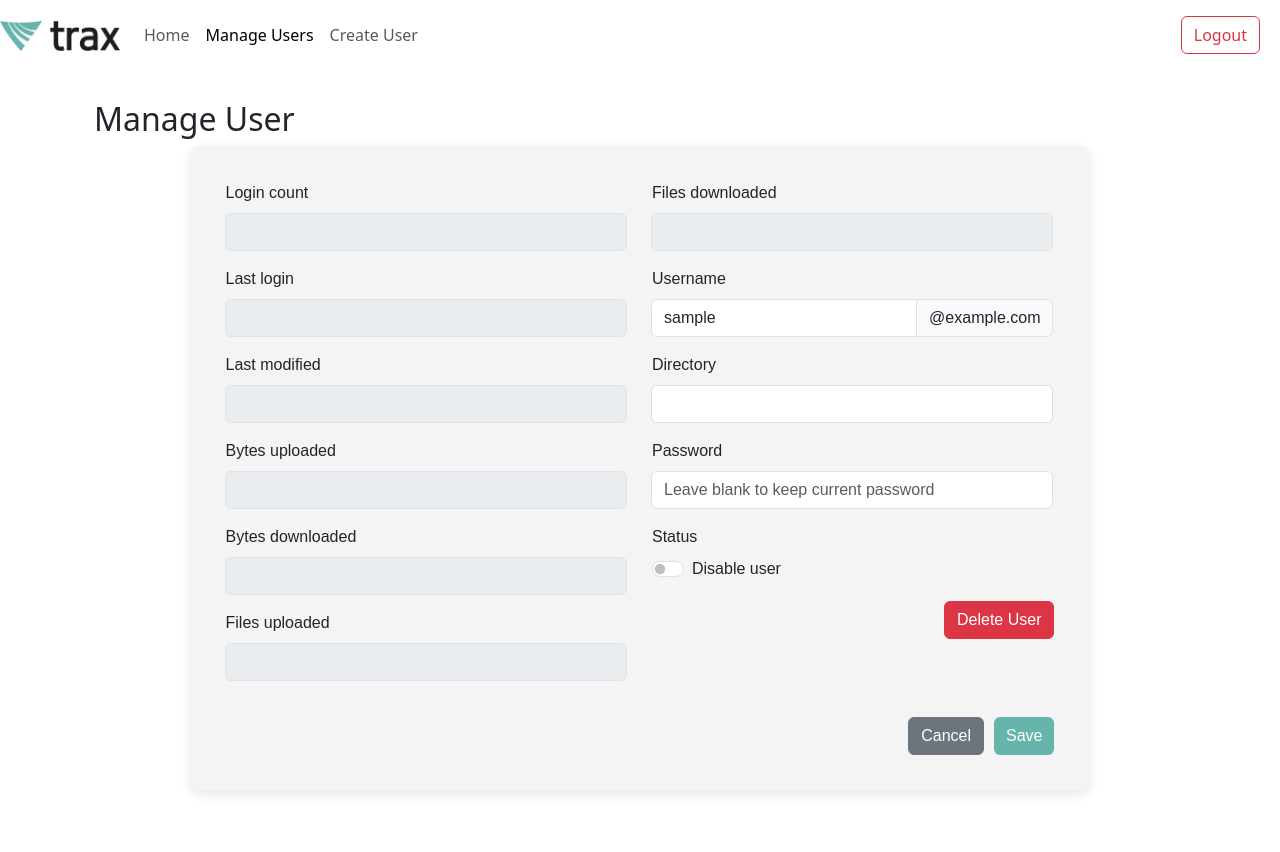
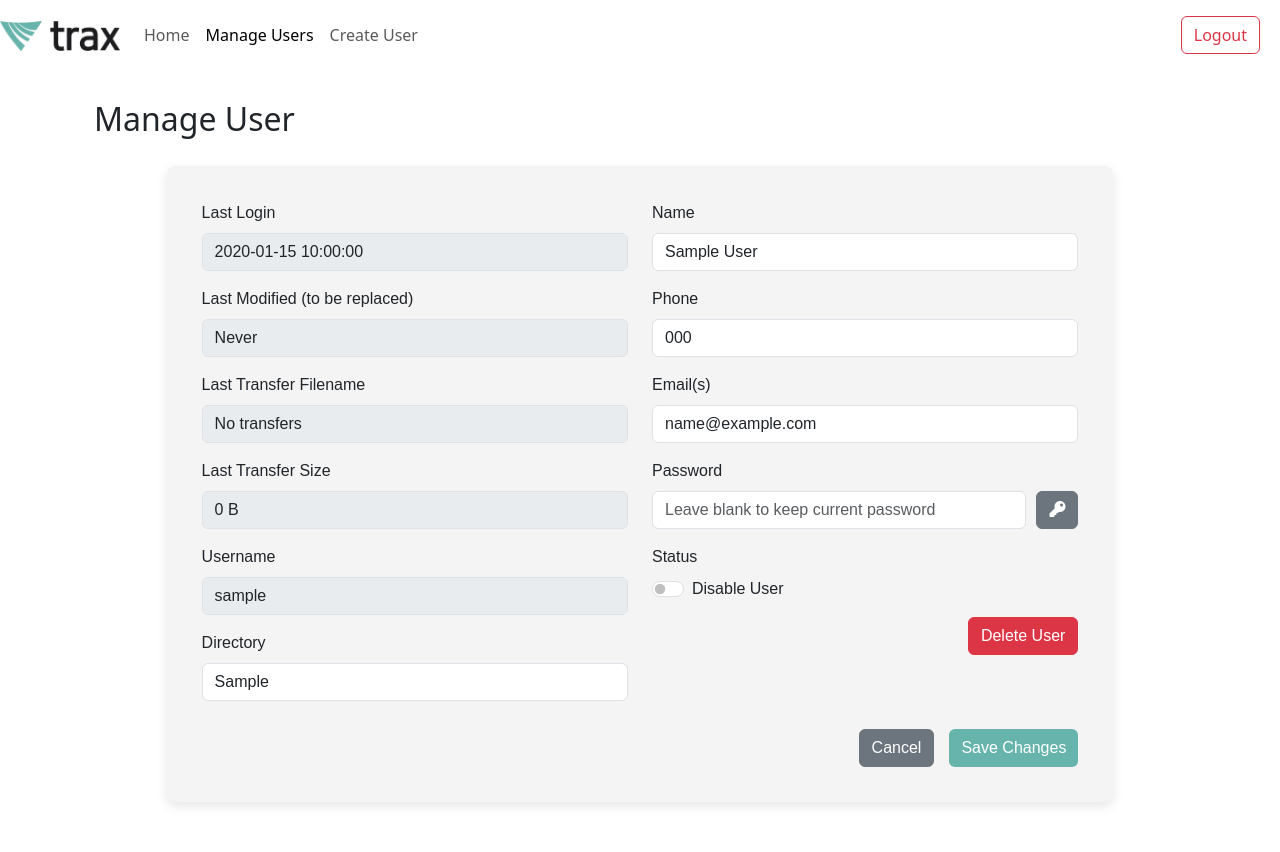
Before and after one commit to sanashii/proftpd_flask, a Flask app: a page that uses templates/manage_user_component.html in a window 1280 px wide. Before the commit the page ends 794 px from the top, so only its background shows below. Run offline with Flask 3, Linux system fonts and the light colour scheme; a user stored in the database is signed in; tables that the repository leaves empty hold one stand-in row (values such as "Sample post"); some libraries are stand-ins or nearby versions.

Commit message:
[UPDATED + TOFIX] manage user page contents + tofox delete functionality

```diff
--- a/app.py
+++ b/app.py
@@ -9,8 +9,21 @@
 import os
 
 app = Flask(__name__)
+
+@app.template_filter('datetime')
+def format_datetime(value):
+    if value is None:
+        return 'Never'
+    if isinstance(value, str):
+        try:
+            value = datetime.strptime(value, '%Y-%m-%d %H:%M:%S')
+        except ValueError:
+            return value
+    return value.strftime('%Y-%m-%d %H:%M:%S')
+
 app.config['SQLALCHEMY_DATABASE_URI'] = 'sqlite:///users.db'
-# app.config['SQLALCHEMY_DATABASE_URI'] = "mysql+mysqlconnector://proftpd_stage:C{7#iUoNc82@FXCEBFS0304?charset=utf8"
+# app.config['SQLALCHEMY_DATABASE_URI'] = "mysql+mysqlconnector://proftpd_stage:####@FXCEBFS0304?charset=utf8"
+# app.config['SECRET_KEY'] = '####'
 app.config['SQLALCHEMY_DATABASE_URI'] = "mysql+mysqlconnector://proftpd_stage:C{7#iUoNc82@FXCEBFS0304/proftpd?charset=utf8"
 app.config['SECRET_KEY'] = 'smiskisecretkey1738dummydingdong'
 
@@ -104,7 +117,7 @@
 class XferLog(db.Model):
     __tablename__ = 'xferlog'
 
-    id = db.Column(db.Integer, primary_key=True, autoincrement=True)
+    # Remove id field since it doesn't exist in database
     username = db.Column(db.String(128), db.ForeignKey('users.username', ondelete='CASCADE', onupdate='CASCADE'))
     filename = db.Column(db.Text)
     size = db.Column(db.BigInteger)
@@ -114,6 +127,10 @@
     duration = db.Column(db.Text)
     localtime = db.Column(db.DateTime)
     success = db.Column(db.Text)
+
+    __mapper_args__ = {
+        'primary_key': [username, localtime]  # Using composite key
+    }
 
 
 try:
@@ -190,9 +207,17 @@
         return redirect("/login")
 
     user = User.query.get_or_404(username)
-    return render_template('manage_user.html', user=user)
 
-# app.py
+    # Get latest transfer log
+    latest_transfer = XferLog.query.filter_by(username=username)\
+        .order_by(XferLog.localtime.desc())\
+        .first()
+
+    return render_template('manage_user.html',
+                         user=user,
+                         latest_transfer=latest_transfer)
+
+
 def get_filtered_sorted_users(sort_by='username', filter_status='all', search_query=''):
     query = User.query
 
@@ -346,27 +371,32 @@
     username = request.form.get('username')
     user = User.query.get_or_404(username)
 
-    user.username = request.form.get('username')
-    user.directory = request.form.get('directory')
+    try:
+        # Update user fields
+        user.homedir = request.form.get('homedir')
+        user.name = request.form.get('name')
+        user.phone = request.form.get('phone')
+        user.email = request.form.get('email')
 
-    # Status switch handling
-    if 'status_switch' in request.form:
-        user.status = 'Disabled'
-    else:
-        user.status = 'Active'
+        # Update password if provided
+        new_password = request.form.get('password')
+        if new_password:
+            user.password = new_password
 
-    # Password update
-    new_password = request.form.get('password')
-    if new_password and new_password.strip():
-        user.password = new_password
+        # Update enabled status
+        user.enabled = not request.form.get('enabled')  # Checkbox is checked when disabled
 
-    # last_modified will update automatically due to onupdate
-    try:
         db.session.commit()
+
         return redirect(url_for('home'))
+
     except Exception as e:
         db.session.rollback()
-        return redirect(url_for('manage_user', user_id=user_id))
+        print(f"Error updating user: {e}")
+        return render_template('manage_user.html',
+                             user=user,
+                             show_modal='error',
+                             error_message='Error updating user')
 
 # for deleting user in manage_user.html
 @app.route('/delete_user/<string:username>', methods=['POST'])
--- a/static/manage-user.css
+++ b/static/manage-user.css
@@ -1,29 +1,33 @@
-.content-section{
+/* manage-user.css */
+.content-section {
     margin: 30px;
+}
+body{
+    overflow-y: hidden;
 }
 
 .main-container {
     display: flex;
     justify-content: center;
-    height: auto;
+    width: 100%;
+    padding: 20px;
     font-family: Arial, sans-serif;
 }
 
 .manage-user-container {
-    display: flex;
-    grid-template-columns: 1fr 1fr; /* Two equal-width columns */
-    grid-template-rows: repeat(6, auto); /* Five rows */
-    gap: 20px;
+    width: 90%;
+    max-width: 1400px;
     background-color: #f4f4f4;
     padding: 35px;
     border-radius: 8px;
     box-shadow: 0px 4px 12px rgba(0, 0, 0, 0.1);
-    width: auto;
 }
 
+/* Buttons */
 .button-group {
     display: flex;
     justify-content: flex-end;
-    gap: 10px;
-    margin-top: 20px;
+    gap: 15px;
+    margin-top: 12px;
+    width: 100%;
 }
--- a/static/scripts.js
+++ b/static/scripts.js
@@ -87,43 +87,62 @@
 
     // Handle user row click event
     $(document).on('click', 'tr.user-row', function() {
-        const userId = $(this).data('user-id');
-        loadManageUser(userId);
+        const userName = $(this).data('username');
+        loadManageUser(userName);
     });
 
-    // Check if there's a user_id in the URL and load the manage user content
+    // Check if there's a username in the URL and load the manage user content
     const urlParams = new URLSearchParams(window.location.search);
-    const userId = urlParams.get('user_id');
-    if (userId) {
-        loadManageUser(userId);
+    const userName = urlParams.get('username');
+    if (userName) {
+        loadManageUser(userName);
     }
 
-    deleteUserModal = new bootstrap.Modal(document.getElementById('deleteUserModal'));
+    $(document).ready(function() {
+        // Initialize delete modal
+        const deleteUserModalElement = document.getElementById('deleteUserModal');
+        let deleteUserModal;
+        if (deleteUserModalElement) {
+            deleteUserModal = new bootstrap.Modal(deleteUserModalElement);
+        }
 
         // Handle delete button click
-    $('#deleteUserBtn').click(function() {
+        $(document).on('click', '#deleteUserBtn', function(e) {
+            e.preventDefault();
+            if (deleteUserModal) {
                 deleteUserModal.show();
+            }
         });
 
         // Handle delete confirmation
-    $('#confirmDeleteUser').click(function() {
-        const userId = document.querySelector('input[name="user_id"]').value;
+        $(document).on('click', '#confirmDeleteUser', function(e) {
+            e.preventDefault();
+            const username = $('input[name="username"]').val();
 
             $.ajax({
-            url: `/delete_user/${userId}`,
+                url: `/delete_user/${encodeURIComponent(username)}`,
                 type: 'POST',
+                headers: {
+                    'X-Requested-With': 'XMLHttpRequest'
+                },
                 success: function(response) {
+                    if (deleteUserModal) {
                         deleteUserModal.hide();
+                    }
                     if (response.success) {
                         window.location.href = '/home';
                     } else {
-                    alert('Error deleting user');
+                        alert(response.message || 'Error deleting user');
                     }
                 },
-            error: function() {
+                error: function(xhr, status, error) {
+                    if (deleteUserModal) {
                         deleteUserModal.hide();
-                alert('Error deleting user');
                     }
+                    alert('Error deleting user: ' + (error || xhr.statusText));
+                    console.error('Error deleting user:', error);
+                }
+            });
         });
     });
 });
@@ -147,12 +166,12 @@
         });
 }
 
-function loadManageUser(userId) {
+function loadManageUser(userName) {
     // Update the URL without reloading the full page
-    history.pushState(null, '', `/manage_user/${userId}`);
+    history.pushState(null, '', `/manage_user/${userName}`);
 
     // Fetch and load only the manage_user content (no navigation bar)
-    fetch(`/manage_user/${userId}`)
+    fetch(`/manage_user/${userName}`)
         .then(response => response.text())
         .then(data => {
             document.getElementById('content').innerHTML = data;
--- a/templates/manage_user_component.html
+++ b/templates/manage_user_component.html
@@ -9,91 +9,117 @@
     <div class="main-container">
         <div class="manage-user-container">
             <form action="{{ url_for('update_user') }}" method="POST">
-                    <input type="hidden" name="user_id" value="{{ user.id }}">
+                <input type="hidden" name="username" value="{{ user.username }}">
                 <div class="row">
-                        <!-- first column -->
+                    <!-- First column -->
                     <div class="col-md-6">
-                            <div class="input-group mb-3">
-                                <label for="login_count" class="form-label">Login count</label>
-                                <div class="input-group">
-                                    <input type="text" class="form-control" id="login_count" name="login count" value="{{ user.login_count }}" disabled>
+                        <div class="mb-3">
+                            <label for="last_accessed" class="form-label">Last Login</label>
+                            <input type="text" class="form-control" id="last_accessed"
+                                   value="{{ user.last_accessed|default('Never', true)|datetime }}" disabled>
+                        </div>
+
+                        <div class="mb-3">
+                            <label for="last_modified" class="form-label">Last Modified (to be replaced)</label>
+                            <input type="text" class="form-control" id="last_modified"
+                                   value="{{ user.last_modified|default('Never', true)|datetime }}" disabled>
+                        </div>
+
+                        <div class="mb-3">
+                            <label for="transfer_filename" class="form-label">Last Transfer Filename</label>
+                            <input type="text" class="form-control" id="transfer_filename"
+                                   value="{{ latest_transfer.filename if latest_transfer else 'No transfers' }}" disabled>
+                        </div>
+
+                        <div class="mb-3">
+                            <label for="transfer_size" class="form-label">Last Transfer Size</label>
+                            <input type="text" class="form-control" id="transfer_size"
+                                   value="{{ latest_transfer.size|filesizeformat if latest_transfer else '0 B' }}" disabled>
+                        </div>
+
+                        <div class="mb-3">
+                            <label for="username" class="form-label">Username</label>
+                            <input type="text" class="form-control" id="username" name="username"
+                                   value="{{ user.username }}" required disabled>
+                        </div>
+
+                        <div class="mb-3">
+                            <label for="homedir" class="form-label">Directory</label>
+                            <input type="text" class="form-control" id="homedir" name="homedir"
+                                   value="{{ user.homedir }}" required>
                         </div>
                     </div>
 
-                            <div class="input-group mb-3">
-                                <label for="last_login" class="form-label">Last login</label>
-                                <div class="input-group">
-                                    <input type="text" class="form-control" id="last_login" name="last login" value="{{ user.last_login }}" disabled>
+                    <!-- Second column -->
+                    <div class="col-md-6">
+                        <div class="mb-3">
+                            <label for="name" class="form-label">Name</label>
+                            <input type="text" class="form-control" id="name" name="name"
+                                   value="{{ user.name }}">
+                        </div>
+
+                        <div class="mb-3">
+                            <label for="phone" class="form-label">Phone</label>
+                            <input type="text" class="form-control" id="phone" name="phone"
+                                   value="{{ user.phone }}">
+                        </div>
+
+                        <div class="mb-3">
+                            <label for="email" class="form-label">Email(s)</label>
+                            <input type="text" class="form-control" id="email" name="email"
+                                   value="{{ user.email }}" placeholder="Separate multiple emails with semicolon (;)">
+                        </div>
+
+                        <div class="mb-3">
+                            <label for="password" class="form-label">Password</label>
+                            <div class="password-container">
+                                <input type="password" class="form-control" id="password" name="password"
+                                       placeholder="Leave blank to keep current password">
+                                <button type="button" class="btn btn-secondary" id="generateBtn">
+                                    <i class="fas fa-key"></i>
+                                </button>
+
+                                <div class="generator-popup" id="generatorPopup">
+                                    <h6>Password Generator</h6>
+                                    <div class="strength-meter">
+                                        <div id="strengthBar"></div>
+                                    </div>
+                                    <div id="strengthText">Password Strength: None</div>
+
+                                    <div class="password-options">
+                                        <label>
+                                            <input type="checkbox" id="uppercase" checked> Uppercase
+                                        </label>
+                                        <label>
+                                            <input type="checkbox" id="numbers" checked> Numbers
+                                        </label>
+                                        <label>
+                                            <input type="checkbox" id="symbols" checked> Symbols
+                                        </label>
+                                        <label>
+                                            Length: <input type="range" id="lengthRange" min="8" max="32" value="12">
+                                            <span id="lengthValue">12</span>
+                                        </label>
+                                    </div>
+
+                                    <div class="d-flex gap-2 mt-2">
+                                        <button type="button" class="btn btn-primary" id="generatePassword">
+                                            Generate Password
+                                        </button>
+                                        <button type="button" class="btn btn-secondary" id="copyPassword">
+                                            <i class="fas fa-copy"></i>
+                                        </button>
                                     </div>
                                 </div>
-
-                            <div class="input-group mb-3">
-                                <label for="last_modified" class="form-label">Last modified</label>
-                                <div class="input-group">
-                                    <input type="text" class="form-control" id="last_modified" name="last modified" value="{{ user.last_modified }}" disabled>
-                                </div>
-                            </div>
-
-                            <div class="input-group mb-3">
-                                <label for="bytes_uploaded" class="form-label">Bytes uploaded</label>
-                                <div class="input-group">
-                                    <input type="text" class="form-control" id="bytes_uploaded" name="bytes uploaded" value="{{ user.bytes_uploaded }}" disabled>
-                                </div>
-                            </div>
-
-                            <div class="input-group mb-3">
-                                <label for="bytes_downloaded" class="form-label">Bytes downloaded</label>
-                                <div class="input-group">
-                                    <input type="text" class="form-control" id="bytes_downloaded" name="bytes downloaded" value="{{ user.bytes_downloaded }}" disabled>
-                                </div>
-                            </div>
-
-                            <div class="input-group mb-3">
-                                <label for="files_uploaded" class="form-label">Files uploaded</label>
-                                <div class="input-group">
-                                    <input type="text" class="form-control" id="files_uploaded" name="files uploaded" value="{{ user.files_uploaded }}" disabled>
-                                </div>
-                            </div>
-                        </div>
-
-                        <!-- second column -->
-                        <div class="col-md-6">
-                            <div class="input-group mb-3">
-                                <label for="files_downloaded" class="form-label">Files downloaded</label>
-                                <div class="input-group">
-                                    <input type="text" class="form-control" id="files_downloaded" name="files downloaded" value="{{ user.files_downloaded }}" disabled>
-                                </div>
-                            </div>
-
-                            <div class="input-group mb-3">
-                                <label for="username" class="form-label">Username</label>
-                                <div class="input-group">
-                                    <input type="text" class="form-control" id="username" name="username" value="{{ user.username }}" required>
-                                    <span class="input-group-text" id="basic-addon2">@example.com</span>
-                                </div>
-                            </div>
-
-                            <div class="input-group mb-3">
-                                <label for="directory" class="form-label">Directory</label>
-                                <div class="input-group">
-                                    <input type="text" class="form-control" id="directory" name="directory" value="{{ user.directory }}" required>
-                                </div>
-                            </div>
-
-                            <div class="input-group mb-3">
-                                <label for="password" class="form-label">Password</label>
-                                <div class="input-group">
-                                    <input type="password" class="form-control" id="password" name="password" placeholder="Leave blank to keep current password">
                             </div>
                         </div>
 
                         <div class="mb-3">
                             <label class="form-label">Status</label>
                             <div class="form-check form-switch">
-                                    <input class="form-check-input" type="checkbox" role="switch" id="status-switch" name="status_switch" value="Disabled"
-                                        aria-checked="{% if user.status == 'Disabled' %}true{% else %}false{% endif %}"
-                                        {% if user.status == 'Disabled' %}checked{% endif %}>
-                                    <label class="form-check-label" for="status-switch">Disable user</label>
+                                <input class="form-check-input" type="checkbox" role="switch"
+                                       id="enabled" name="enabled" aria-checked="{{ 'true' if user.enabled else 'false' }}" {% if not user.enabled %}checked{% endif %}>
+                                <label class="form-check-label" for="enabled">Disable User</label>
                             </div>
                         </div>
 
@@ -102,9 +128,10 @@
                         </div>
                     </div>
                 </div>
+
                 <div class="button-group">
-                        <button type="button" class="btn btn-secondary" onclick='window.location.href="/home"'>Cancel</button>
-                        <button type="submit" class="btn btn-primary">Save</button>
+                    <button type="button" class="btn btn-secondary" onclick="window.location.href='/home'">Cancel</button>
+                    <button type="submit" class="btn btn-primary">Save Changes</button>
                 </div>
             </form>
         </div>
```
Lines whose indentation alone changed are shown as unchanged.
